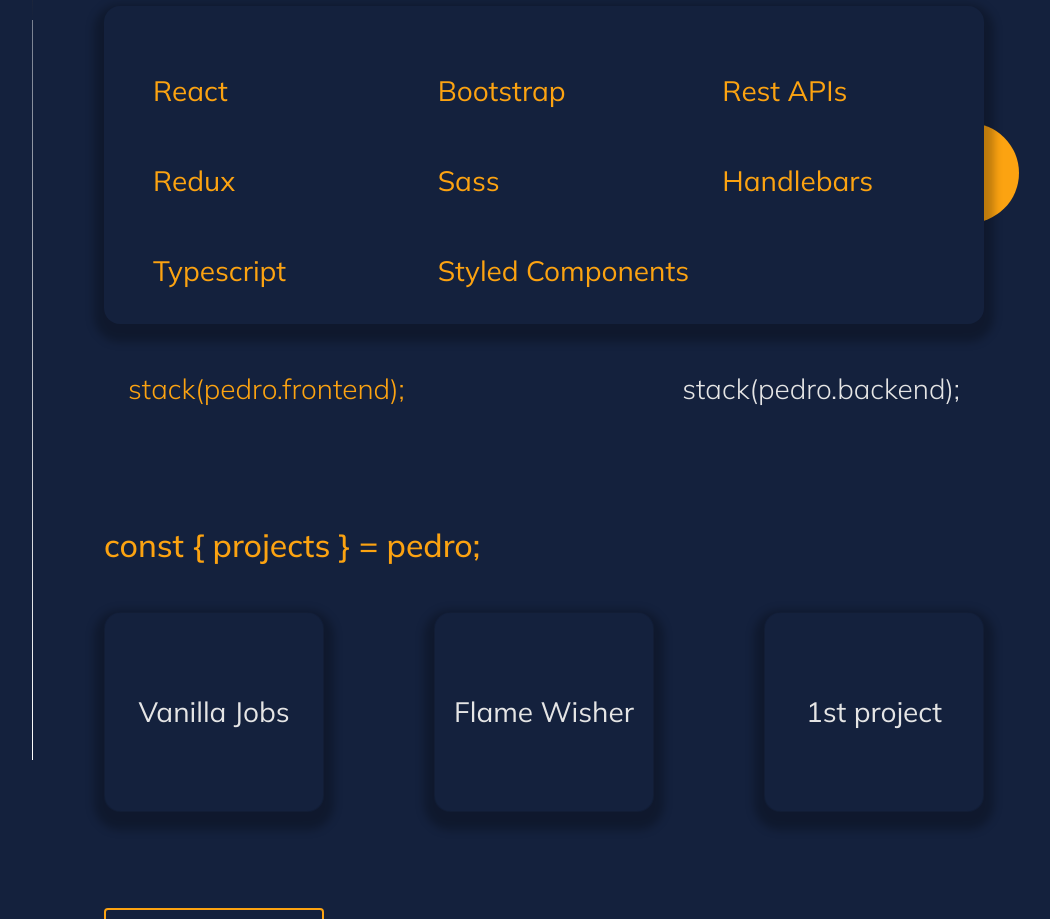
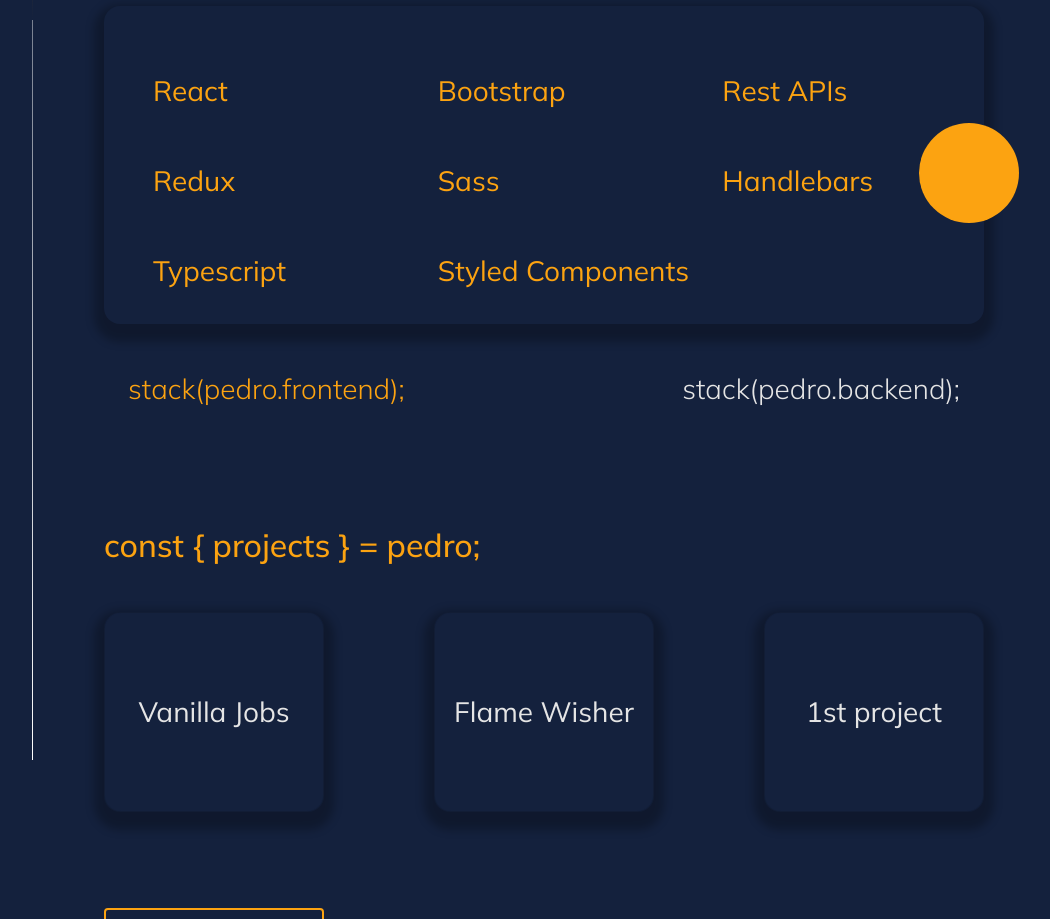
Before and after one commit to Pedro-Mac/my-personal-app, a React (Create React App) app in the folder client/: page / in a window 1280 px wide. Shown: the part 780-1699 px from the top of the page, without its empty margins (96-1146 px from the left). Built offline with nearby package versions, Linux system fonts and the light colour scheme.

Commit message:
refactor stackHandlers to have cleaner code

```diff
--- a/client/src/components/Stack/Frontend/index.tsx
+++ b/client/src/components/Stack/Frontend/index.tsx
@@ -3,7 +3,7 @@
 import Item from './../../Item';
 
 const Frontend = () => {
-  const frontendItems = [
+  const frontendItems: string[] = [
     'React',
     'Bootstrap',
     'Rest APIs',
--- a/client/src/components/Stack/StackHandler/index.tsx
+++ /dev/null
@@ -1,35 +0,0 @@
-import React from 'react';
-
-//models
-interface toProps {
-  handler: (stack: string) => void;
-  stack: string;
-  frontEnd: string;
-  backEnd: string;
-}
-
-const StackHandler: React.FC<toProps> = ({
-  handler,
-  stack,
-  frontEnd,
-  backEnd
-}) => {
-  return (
-    <div className="d-flex justify-content-between pl-0 mt-5">
-      <h3
-        className={'px-4' + (stack === frontEnd ? ' active' : '')}
-        onClick={() => handler(frontEnd)}
-      >
-        stack(pedro.frontend);
-      </h3>
-      <h3
-        className={'px-4' + (stack === backEnd ? ' active' : '')}
-        onClick={() => handler(backEnd)}
-      >
-        stack(pedro.backend);
-      </h3>
-    </div>
-  );
-};
-
-export default StackHandler;
--- /dev/null
+++ b/client/src/components/Stack/StackHandlers/index.tsx
@@ -0,0 +1,41 @@
+import React from 'react';
+
+//models
+interface toProps {
+  handler: (stack: string) => void;
+  stackState: string;
+  frontEnd: string;
+  backEnd: string;
+  decoratorSetter: React.Dispatch<React.SetStateAction<boolean>>;
+}
+
+const StackHandler: React.FC<toProps> = ({
+  handler,
+  stackState,
+  frontEnd,
+  backEnd,
+  decoratorSetter
+}) => {
+  const stacksList: string[] = [frontEnd, backEnd];
+
+  return (
+    <div className="d-flex justify-content-between pl-0 mt-5">
+      {stacksList.map(stackItem => (
+        <h3
+          className={'px-4' + (stackState === stackItem ? ' is-selected' : '')}
+          onClick={() => handler(stackItem)}
+          onMouseEnter={
+            stackState !== stackItem ? () => decoratorSetter(true) : undefined
+          }
+          onMouseLeave={
+            stackState !== stackItem ? () => decoratorSetter(false) : undefined
+          }
+        >
+          stack(pedro.{`${stackItem}end`});
+        </h3>
+      ))}
+    </div>
+  );
+};
+
+export default StackHandler;
--- a/client/src/components/Stack/index.tsx
+++ b/client/src/components/Stack/index.tsx
@@ -6,13 +6,15 @@
 //components
 import Frontend from './Frontend';
 import Backend from './Backend';
-import StackHandler from './StackHandler';
+import StackHandlers from './StackHandlers';
 
 const Stack: React.FC = () => {
   const front: string = 'front';
   const back: string = 'back';
+  //state
+  const [stack, setStack] = useState<string>(front);
+  const [activateDecorator, setActivateDecorator] = useState<boolean>(false);
 
-  const [stack, setStack] = useState<string>(front);
   const handleStackCard = (stack: string) => {
     setStack(() => stack);
   };
@@ -22,13 +24,18 @@
       <h2 className="mb-5">const {'{ skills }'} = pedro;</h2>
       <div className="container stack-card d-flex flex-column justify-content-center">
         {stack === front ? <Frontend /> : <Backend />}
-        <span className="circle-decorator"></span>
+        <span
+          className={
+            'circle-decorator' + (activateDecorator ? ' is-active' : '')
+          }
+        ></span>
       </div>
-      <StackHandler
+      <StackHandlers
         handler={handleStackCard}
-        stack={stack}
+        stackState={stack}
         frontEnd={front}
         backEnd={back}
+        decoratorSetter={setActivateDecorator}
       />
     </section>
   );
--- a/client/src/components/Stack/styles.scss
+++ b/client/src/components/Stack/styles.scss
@@ -19,9 +19,14 @@
       background-color: $secondaryColor;
       right: 0;
       border-radius: 50%;
-      transform: translateX(35px);
-      z-index: -1;
-      transition: transform 0.5s ease-in;
+      transform: translateX(35px) rotate(180deg);
+      transition: transform 0.5s ease-in, height 0.5s ease-in,
+        width 0.5s ease-in;
+    }
+
+    .circle-decorator:hover {
+      height: 0;
+      width: 0;
     }
   }
 
@@ -39,11 +44,11 @@
       opacity: 0.75;
     }
 
-    .active {
+    .is-selected {
       color: $secondaryColor;
       cursor: default;
     }
-    .active:hover {
+    .is-selected:hover {
       opacity: 1;
     }
   }
```
